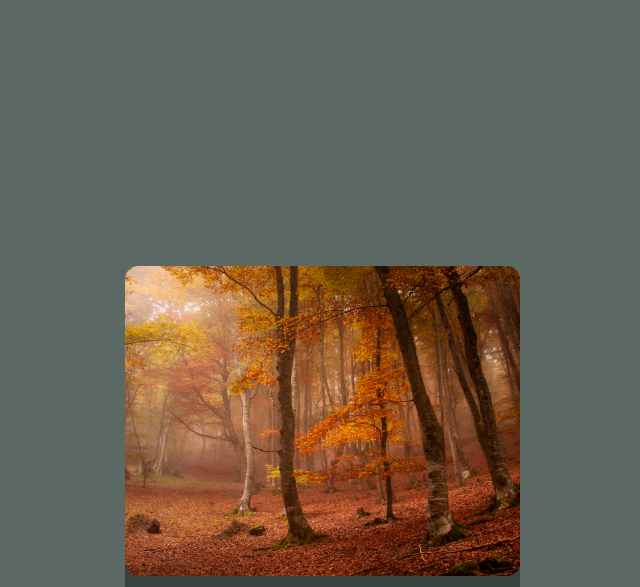
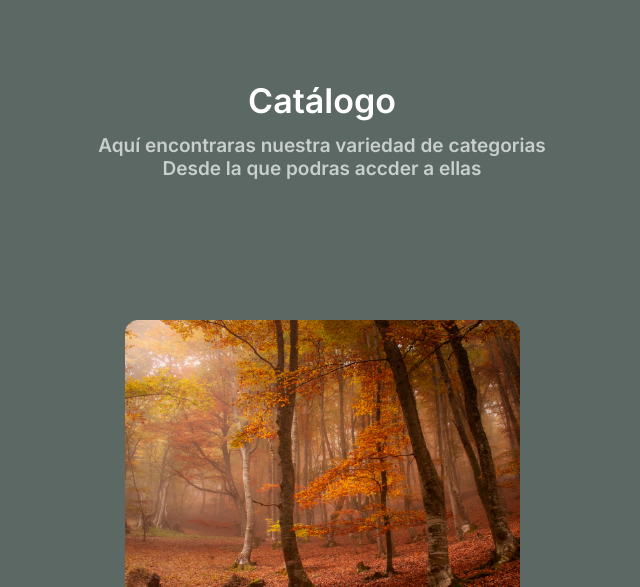
Before and after one commit to sergio-av/zoomel, a plain HTML site: page views/catalog.html in a window 1280 px wide. Shown: the part 186-773 px from the top of the page, without its empty margins (318-958 px from the left). Drawn offline with Linux system fonts and the light colour scheme.

Commit message:
Correcion bugs diseño

```diff
--- a/styles/catalog.css
+++ b/styles/catalog.css
@@ -1,3 +1,20 @@
+h1{
+    font-weight: 600;
+    font-size: 34px;
+    line-height: 140%;
+    margin-top: 80px;
+    text-align: center;
+}
+h2 {
+    text-align: center;
+    font-weight: 600;
+    font-size: 19px;
+    color: #c9cfcd;
+    width: 450px;
+    margin: 9px auto;
+    margin-bottom: 40px;
+}
+
 .categorias{
 
     max-width: 1133px;
@@ -5,6 +22,7 @@
     align-items: center;
     justify-content: space-around;
     margin: 119px auto;
+    margin-top: 0;
     flex-wrap: wrap;
 
 }
@@ -15,11 +33,10 @@
     flex-direction: column;
     align-items: center;
     justify-content: center;
-    padding: 0px;
     background: #38433f;
     box-shadow: 0px 6px 6px 0px #000000 25%;
     border-radius: 30px;
-    margin-top: 150px;
+    margin-top: 100px;
 }
 .nombre{
     display: flex;
--- a/styles/trending.css
+++ b/styles/trending.css
@@ -3,7 +3,7 @@ h1 {
   font-weight: 600;
   font-size: 34px;
   line-height: 140%;
-  margin-top: 10%;
+  margin-top: 80px;
   text-align: center;
 }
 h2 {
--- a/views/catalog.html
+++ b/views/catalog.html
@@ -3,7 +3,7 @@
 <head>
     <meta charset="UTF-8">
     <meta name="viewport" content="width=device-width, initial-scale=1.0">
-    <title>Catálogo</title>
+    <title>Zoomel</title>
     <link rel="stylesheet" href="../styles/catalog.css">
     <link rel="stylesheet" href="../styles/main.css">
 </head>
@@ -15,14 +15,19 @@
                 <a href="index.html"><img src="../assets/logo/logo.svg" alt="logo"></a>
             </div>
             <ul class="items">
-                <li><a href="index.html">Home</a></li>
-                <li><a href="views/trending.html">Trending</a></li>
-                <li><a href="views/catalog.html">Catálogo</a></li>
-                <li><a href="views/fotographers.html">Fotógrafos</a></li>
-                <li><a href="views/login.html"><img src="../assets/icon/log-out.svg" alt="log-out"></a></li>
+                <li><a href="../index.html">Home</a></li>
+                <li><a href="../views/trending.html">Trending</a></li>
+                <li><a href="../views/catalog.html">Catálogo</a></li>
+                <li><a href="../views/fotographers.html">Fotógrafos</a></li>
+                <li><a href="../views/login.html"><img src="../assets/icon/log-out.svg" alt="log-out"></a></li>
             </ul>
         </nav>
     </header>
+    <h1>Catálogo</h1>
+    <h2>
+        Aquí encontraras nuestra variedad de categorias
+        Desde la que podras accder a ellas
+    </h2>
     <!-- Categorias -->
     <div class="categorias">
 
```
Also changed, not shown: styles/genres.css (+10 -0 lines), views/genres/artisticas.html (+1 -1 lines), views/genres/comida.html (+1 -1 lines), views/genres/interiores.html (+1 -1 lines), views/genres/mascotas.html (+1 -1 lines), views/genres/paisajes.html (+1 -0 lines), views/genres/personas.html (+1 -1 lines), views/login.html (+1 -1 lines), views/register.html (+1 -1 lines), views/trending.html (+1 -1 lines).
